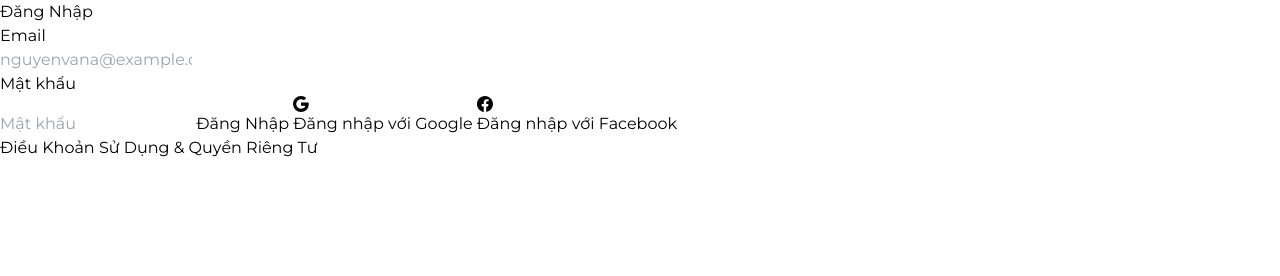
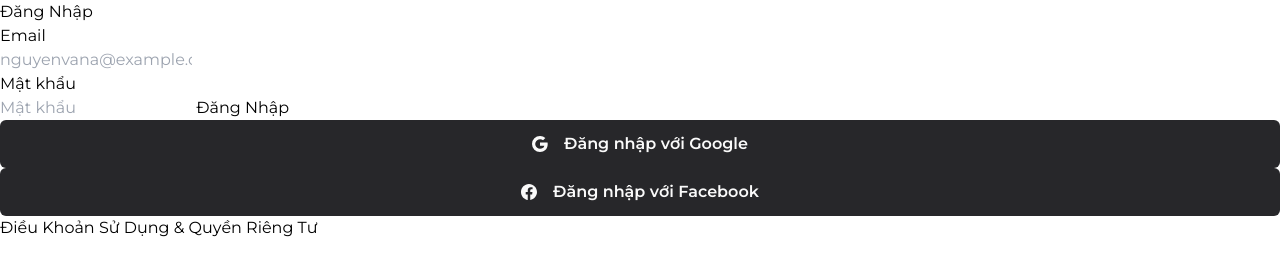
Before and after one commit to QingTian1927/SSG104-Folks-AmeKane, an Astro site: page /signin in a window 1280 px wide. Built offline with nearby package versions, Linux system fonts and the light colour scheme; Astro itself is replaced by a stand-in of ours.

Commit message:
feat: styled the OAuthButton component.

```diff
--- a/src/components/signin/oauthButton.astro
+++ b/src/components/signin/oauthButton.astro
@@ -10,9 +10,15 @@ interface Props {
 const { text, provider, hint = undefined } = Astro.props;
 ---
 
-<button value={ provider } name="provider" type="submit" title={ hint }>
-    <div>
+<button
+    value={ provider }
+    name="provider"
+    type="submit"
+    title={ hint }
+    class="group w-full p-3 rounded-md bg-zinc-800 text-zinc-50 hover:bg-zinc-600"
+>
+    <div class="w-full flex items-center justify-center">
         <slot />
-        { text }
+        <p class="ml-4 leading-6 font-semibold text-base">{ text }</p>
     </div>
 </button>
```
